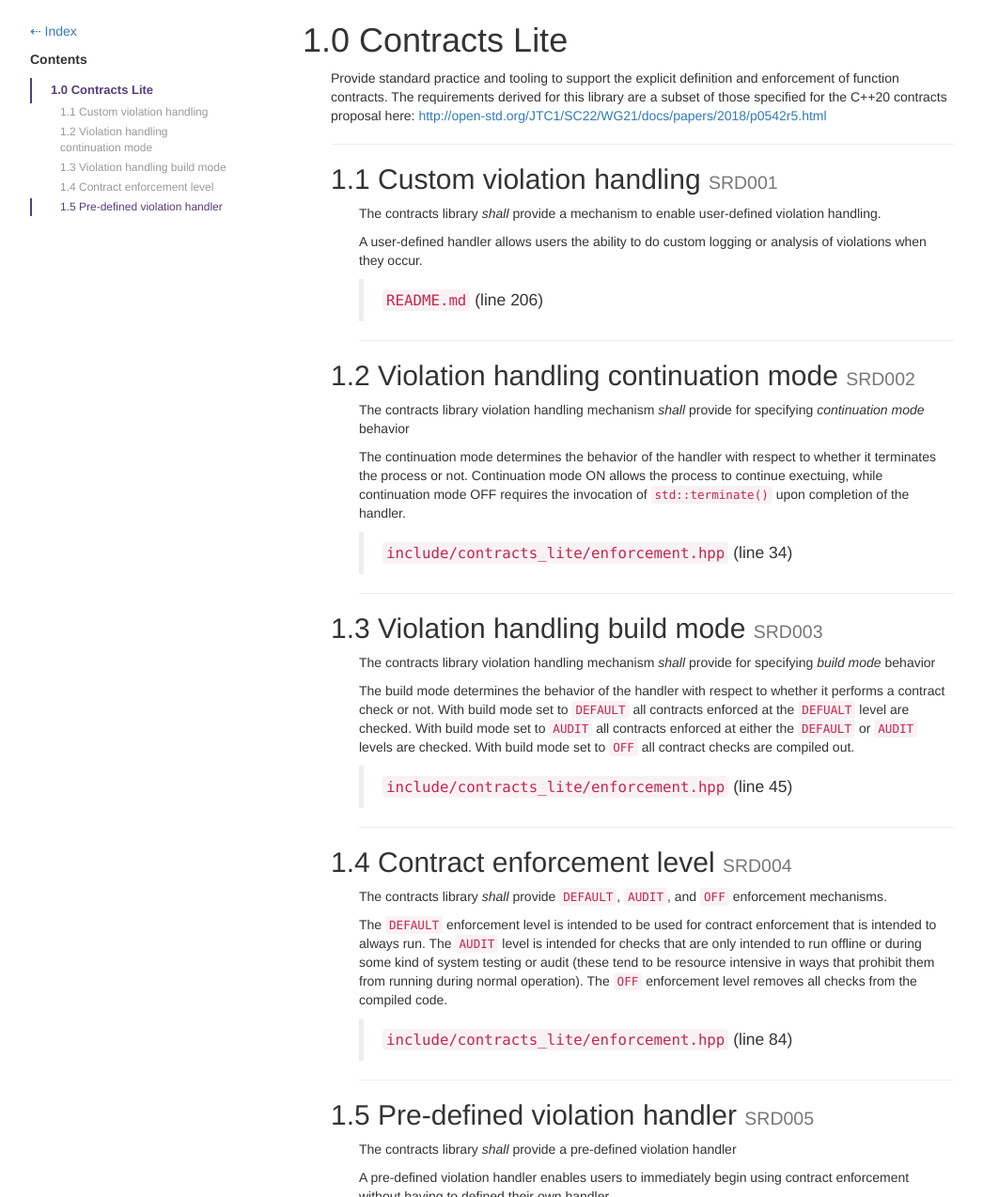
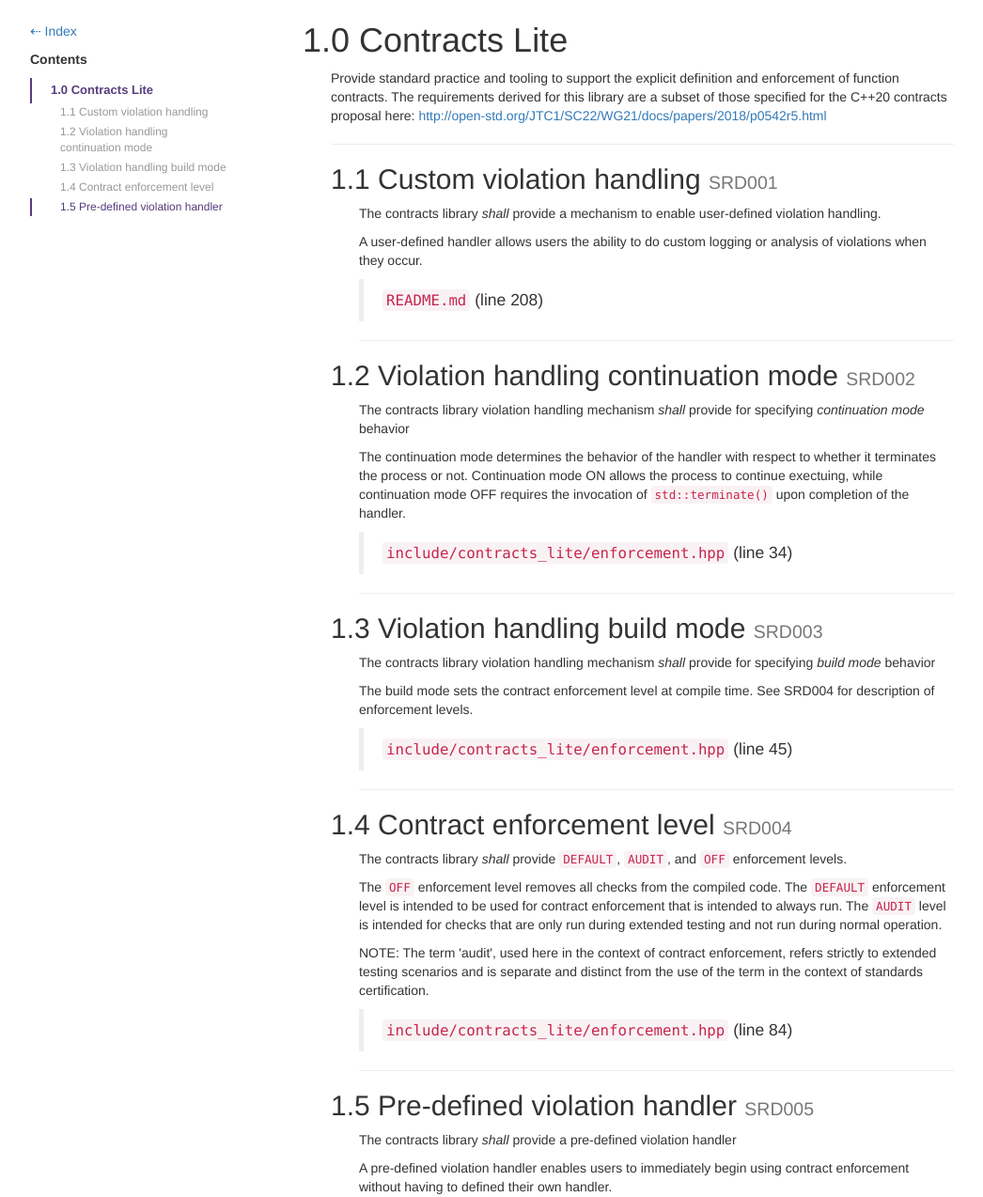
Before and after one commit to ros-safety/contracts_lite, a plain HTML site: page reqs/public/SRD.html in a window 1280 px wide. Shown: the part 17-1291 px from the top of the page at 94% size, without its empty margins (23-1069 px from the left). Drawn offline with nearby package versions, Linux system fonts and the light colour scheme; some packages are replaced by stand-ins of ours.

Commit message:
Add note clarifying 'audit' term (#12)
* Add note clarifying 'audit' term

* update requirements a bit

* consistent formatting for notes

* review/publish reqs

```diff
--- a/reqs/public/SRD.html
+++ b/reqs/public/SRD.html
@@ -41,7 +41,7 @@
 <p>The contracts library <em>shall</em> provide a mechanism to enable user-defined violation handling.</p>
 <p>A user-defined handler allows users the ability to do custom logging or analysis of violations when they occur.</p>
 <blockquote>
-<p><code>README.md</code> (line 206)</p>
+<p><code>README.md</code> (line 208)</p>
 </blockquote>
 <hr />
 </section><section class="section2" id="SRD002"><h2>1.2 Violation handling continuation mode <small>SRD002</small></h2>
@@ -53,14 +53,15 @@
 <hr />
 </section><section class="section2" id="SRD003"><h2>1.3 Violation handling build mode <small>SRD003</small></h2>
 <p>The contracts library violation handling mechanism <em>shall</em> provide for specifying <em>build mode</em> behavior</p>
-<p>The build mode determines the behavior of the handler with respect to whether it performs a contract check or not. With build mode set to <code>DEFAULT</code> all contracts enforced at the <code>DEFUALT</code> level are checked. With build mode set to <code>AUDIT</code> all contracts enforced at either the <code>DEFAULT</code> or <code>AUDIT</code> levels are checked. With build mode set to <code>OFF</code> all contract checks are compiled out.</p>
+<p>The build mode sets the contract enforcement level at compile time. See SRD004 for description of enforcement levels.</p>
 <blockquote>
 <p><code>include/contracts_lite/enforcement.hpp</code> (line 45)</p>
 </blockquote>
 <hr />
 </section><section class="section2" id="SRD004"><h2>1.4 Contract enforcement level <small>SRD004</small></h2>
-<p>The contracts library <em>shall</em> provide <code>DEFAULT</code>, <code>AUDIT</code>, and <code>OFF</code> enforcement mechanisms.</p>
-<p>The <code>DEFAULT</code> enforcement level is intended to be used for contract enforcement that is intended to always run. The <code>AUDIT</code> level is intended for checks that are only intended to run offline or during some kind of system testing or audit (these tend to be resource intensive in ways that prohibit them from running during normal operation). The <code>OFF</code> enforcement level removes all checks from the compiled code.</p>
+<p>The contracts library <em>shall</em> provide <code>DEFAULT</code>, <code>AUDIT</code>, and <code>OFF</code> enforcement levels.</p>
+<p>The <code>OFF</code> enforcement level removes all checks from the compiled code. The <code>DEFAULT</code> enforcement level is intended to be used for contract enforcement that is intended to always run. The <code>AUDIT</code> level is intended for checks that are only run during extended testing and not run during normal operation.</p>
+<p>NOTE: The term 'audit', used here in the context of contract enforcement, refers strictly to extended testing scenarios and is separate and distinct from the use of the term in the context of standards certification.</p>
 <blockquote>
 <p><code>include/contracts_lite/enforcement.hpp</code> (line 84)</p>
 </blockquote>
```
Also changed, not shown: 3 other files.
